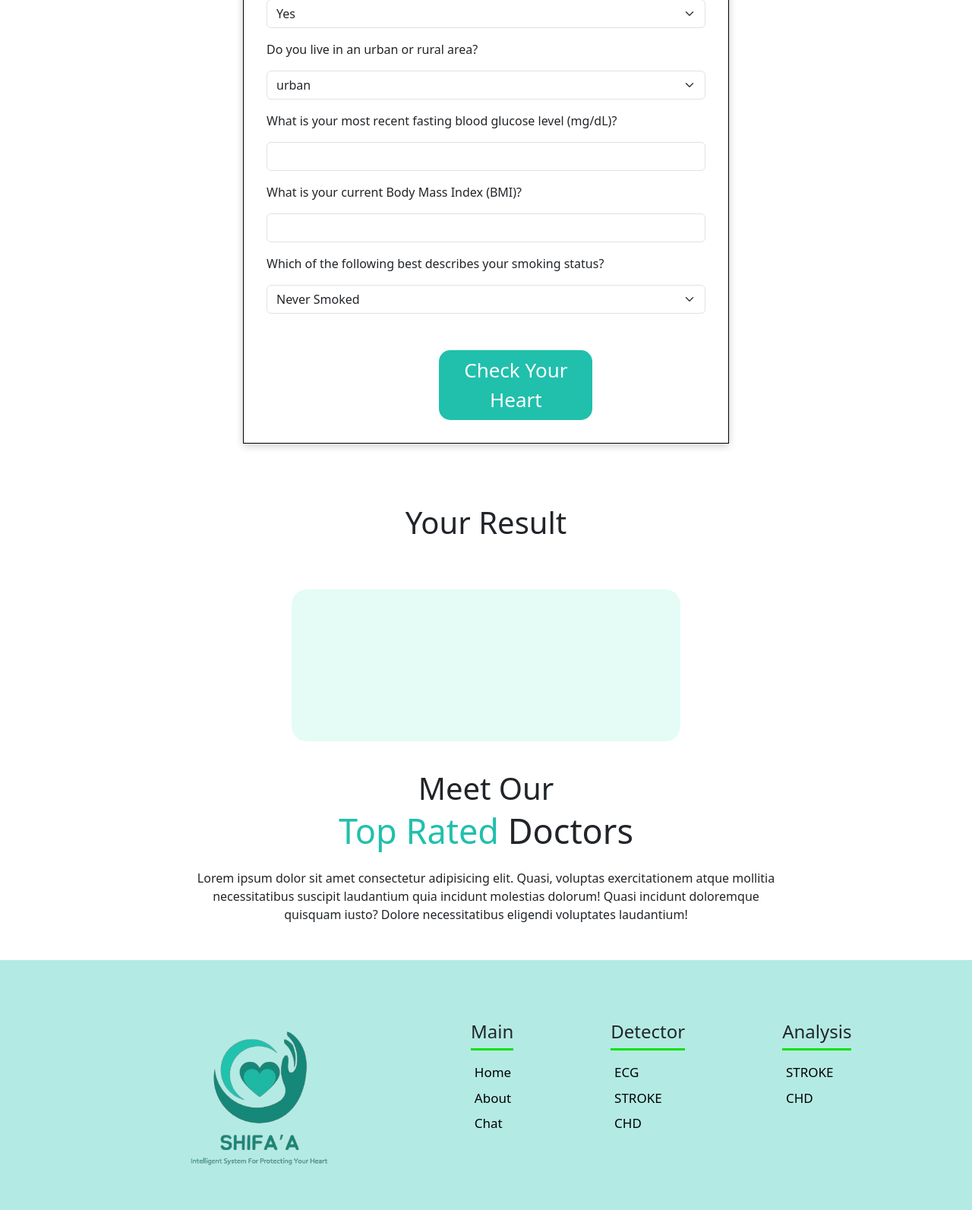
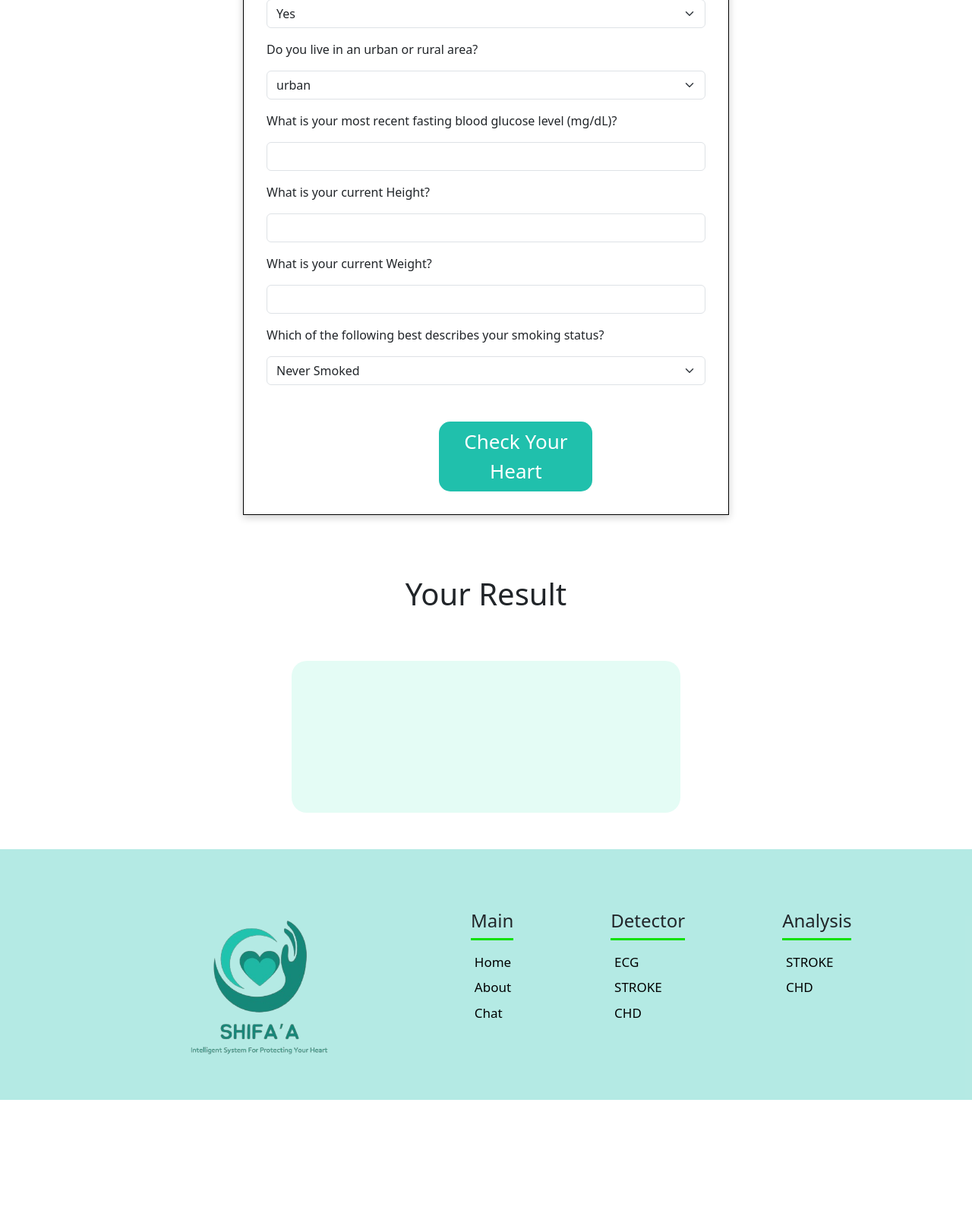
Before and after one commit to ahmedbasemdev/gp-app, a Flask app: page /stroke in a window 1280 px wide. Shown: the part 1589-3182 px from the top of the page at 76% size. After the commit the page ends 3037 px from the top, so only its background shows below. Run offline with Flask 3, Linux system fonts and the light colour scheme.

Commit message:
forms and translate

```diff
--- a/static/Scripts/script.js
+++ b/static/Scripts/script.js
@@ -26,10 +26,11 @@
     currentWork:"Which of the following best describes your current work status?",
     private:"Private",
     govtJob:"Govt_job",
-    children:"Children",
+    SelfEmployed:"Self-Employed",
+    NeverWorked:"Never_Worked",
     age:"What is your current age?",
     bloodPressure:"Have you been diagnosed with hypertension (high blood pressure)?",
-    yse:"Yes",
+    yes:"Yes",
     no:"No",
     status:"Have you ever been married?",
     heartDisease:"Do you have Heart disease",
@@ -38,17 +39,19 @@
     rural:"Rural",
     glucoseLevel:"What is your most recent fasting blood glucose level (mg/dL)?",
     bodyMass:"What is your current Body Mass Index (BMI)?",
+    height:"What is your current Height?",
+    weight:"What is your current Weight?",
     smokeStatus:"Which of the following best describes your smoking status?",
     neverSmoke:"Never Smoked",
     smoke:"Smokes",
     formerlySmoke:"Formerly Smoked",
 
     // ECG
-    ECGtitle:"Our Services",
-    ECGtitle2:"Tell Us How Can Help?",
-    ECGhead:"Part 1: Quick Questionaire",
-    ckmb:"CK-MB",
-    troponin:"Troponin",
+     ECGtitle:"Medical Tests & ECG",
+    ECGtitle2:"Answer this Questions",
+    ECGhead:"Part 1: Medical Test Questionnaire ",
+    ckmb:"What is Your creatine kinase-myocardial band (CK-MB)? ",
+    troponin:"What is Your Troponin Level?",
 
     //CHD
     CHDtitle:"CHD Questionaire",
@@ -94,53 +97,57 @@
     // chatbot:"الدردشة",
     english:"انجليزي",
     arabic:"عربي",
-    STtitle:"استبيان Stroke ",
-    STtitle2:"املا هذه البيانات",
-    gender:"ما هو نوعك",
+    STtitle:"اسئلة عن السكتة الدماغية ",
+    STtitle2:"اجب علي تلك الاسئلة",
+    strokeTitle:"ما هو نوعك؟",
+    gender:"النوع",
     male:"ذكر",
-    female:"أنثي",
-    currentWork:" أي مما يلي يصف بشكل أفضل حالة عملك الحالية ؟",
-    private:"خاص",
-    govtJob:"وظائف حكومية",
-    children:"أطفال",
-    age:"ما هو عمرك الحالي",
-    bloodPressure:"هل تم تشخيص إصابتك بارتفاع ضغط الدم (ارتفاع ضغط الدم)؟",
+    female:"انثي",
+    currentWork:" أي مما يلي يصف حالة عملك الحالية؟",
+    private:"خاص ",
+    govtJob:"حكومي",
+    SelfEmployed:"لديك عملك الخاص",
+    NeverWorked:"لا تعمل ",
+    age:"ما هو سنك الحالي؟",
+    bloodPressure:" هل سبق أن تم تشخيصك  بارتفاع ضغط الدم ؟",
     yes:"نعم",
     no:"لا",
-    status:"هل سبق لك الزواج؟",
-    heartDisease:"هل تعاني من مرض القلب",
-    live:"هل تعيش في منطقة حضرية أم ريفية؟",
-    urban:"حضري",
-    rural:"ريفي",
-    glucoseLevel:"ما هو أحدث مستوى للجلوكوز في الدم أثناء الصيام (مجم/ديسيلتر)؟",
-    bodyMass:"ما هو مؤشر كتلة جسمك الحالي (BMI)؟",
-    smokeStatus:"أي مما يلي يصف حالة التدخين لديك بشكل أفضل؟",
-    neverSmoke:"لم ادخن أبدا",
+    status:" هل سبق لك أن تزوجت؟",
+    heartDisease:" هل لديك مرض في القلب؟",
+    live:" هل تعيش في منطقة حضرية أم ريفية؟",
+    urban:" حضارية",
+    rural:"ريفية",
+    glucoseLevel:" ما هو أحدث مستوى جلوكوز في الدم في حالة الصيام (ملغم / ديسيلتر)؟",
+    bodyMass:" ما هو مؤشر كتلة الجسم الحالي لديك؟",
+    height:"ما هو طولك الحالي ؟",
+    weight:"ما هو وزنك الحالي ؟",
+    smokeStatus:" أي مما يلي يصف حالة التدخين لديك؟",
+    neverSmoke:"لم ادخن ابدا",
     smoke:"ادخن",
-    formerlySmoke:"مدخن سابقا",
+    formerlySmoke:"ادخن بشكل كبير",
     formCheck:"ابدا الفحص",
 
     //ECG
-    ECGtitle:"ترجم",
-    ECGtitle2:"ترجم",
-    ECGhead:"ترجم",
-    ckmb:"ترجم",
-    troponin:"ترجم",
+    ECGtitle:" التحاليل الطبية وتخطيط القلب ",
+    ECGtitle2:"اجب علي تلك الاسئلة",
+    ECGhead:" الجزء 1: اسئلة التحاليل الطبية ",
+    ckmb:"؟ (CK-MP) ما هو مستوى شريط الكرياتين كيناز وعضلة القلب لديك  ",
+    troponin:"؟ (Troponin)ما هو مستوي التروبونين لديك  ",
 
      //CHD
-     CHDtitle:"ترجم",
-     CHDtitle2:"ترجم",
-     cigsNum:"ترجم",
-     troponibloodPressuren:"ترجم",
-     stroke:"ترجم",
-     hypertension:"ترجم",
-     diabetes:"ترجم",
-     cholesterolLevel:"ترجم",
-     topBloodPressure:"ترجم",
-     bottomBloodPressure:"ترجم",
-     bmi:"ترجم",
-     restingHeartRate:"ترجم",
-     glucoseLevel:"ترجم",
+     CHDtitle:" اسئلة أمراض الشرايين التاجية ",
+     CHDtitle2:" أجب علي تلك الاسئلة ",
+     cigsNum:" إذا كنت تدخن حاليا ، فكم عدد السجائر التي تدخنها يوميا؟",
+     troponibloodPressuren:" هل تتناول حاليا أي أدوية لضغط الدم؟",
+     stroke:" هل أصبت بسكتة دماغية من قبل؟",
+     hypertension:" هل سبق أن تم تشخيصك  بارتفاع ضغط الدم ؟",
+     diabetes:" هل سبق أن تم تشخيصك  بمرض السكري؟",
+     cholesterolLevel:" ما هو أحدث مستوى كوليسترول كلي لديك (ملغم / ديسيلتر)؟",
+     topBloodPressure:" ما هي أحدث قراءة لضغط الدم الانقباضي لديك (الرقم الأعلى)؟ ",
+     bottomBloodPressure:" ما هي أحدث قراءة لضغط الدم الانبساطي لديك (الرقم السفلي)؟",
+     bmi:" ما هو مؤشر كتلة الجسم الحالي لديك ",
+     restingHeartRate:" ما هو معدل ضربات قلبك أثناء الراحة (نبضة في الدقيقة)؟",
+     glucoseLevel:" ما هو أحدث مستوى جلوكوز في الدم في حالة الصيام (ملغم / ديسيلتر)؟",
 
     //RESULT
     result:"نتيجتك",
--- a/static/Styles/index.css
+++ b/static/Styles/index.css
@@ -158,6 +158,7 @@
     border-radius: 10px; /* Add border radius for rounded corners */
     background-color: #ffffff; /* Set background color */
     color: black; /* Set text color */
+    font-weight: bold;
   }
 
   .custom-select:focus {
--- a/templates/about.html
+++ b/templates/about.html
@@ -102,7 +102,7 @@
         <div class='intro '>
             <div class="i-left">
                 <div class="i-name">
-                    <span>Check Your Dental</span>
+                    <span>Check Your Heart</span>
                     <span>Health Today</span>
                     <span>Discover our journey in Shefaa, where a team of dedicated computer
                         engineering students from Egypt is revolutionizing cardiovascular health
--- a/templates/chd.html
+++ b/templates/chd.html
@@ -223,7 +223,7 @@
         <div class='intro '>
             <div class="i-left">
                 <div class="i-name">
-                    <span>Check Your Dental</span>
+                    <span>Check Your Heart</span>
                     <span>Health Today</span>
                     <span>Assess your risk of developing Coronary Heart Disease (CHD) within the next 10
                         years. Our CHD Predictor, powered by the Framingham Heart Study data. Simply fill in
--- a/templates/chd_analysis.html
+++ b/templates/chd_analysis.html
@@ -77,7 +77,7 @@
         <div class='intro '>
             <div class="i-left">
                 <div class="i-name">
-                    <span>Check Your Dental</span>
+                    <span>Check Your Heart</span>
                     <span>Health Today</span>
                     <span>Explore the world of data-driven healthcare with our Power BI Analysis. Dive into
                         interactive visualizations, uncover trends, and understand the complex factors behind
--- a/templates/index.html
+++ b/templates/index.html
@@ -93,7 +93,7 @@
         <div class='intro '>
             <div class="i-left flex-item">
                 <div class="i-name">
-                    <span>Check Your Dental</span>
+                    <span>Check Your Heart</span>
                     <span>Health Today</span>
                     <span>Welcome to Shefaa, a groundbreaking platform where technology meets
                         healthcare. Our mission is to empower you with tools for early prevention and
--- a/templates/stroke.html
+++ b/templates/stroke.html
@@ -221,7 +221,7 @@
         <div class='intro '>
             <div class="i-left">
                 <div class="i-name">
-                    <span>Check Your Dental</span>
+                    <span>Check Your Heart</span>
                     <span>Health Today</span>
                     <span style="font-family: Cairo, sans-serif;">Understanding your stroke risk is now simpler than ever. Our Stroke Predictor
                         utilizes algorithms to evaluate your risk based on key health indicators. Enter your
@@ -264,7 +264,7 @@
                         <option value="1" data-lng="private">Private</option>
                         <option value="2" data-lng="SelfEmployed"> Self-Employed</option>
                         <option value="3" data-lng="govtJob">Govt_job, Children</option>
-                        <option value="3" data-lng="children">Children</option>
+                        <!-- <option value="3" data-lng="children">Children</option> -->
                         <option value="4" data-lng="NeverWorked">Never_Worked</option>
                     </select>
 
@@ -303,8 +303,11 @@
                     <label for="glucose" class="mb-3" data-lng="glucoseLevel">What is your most recent fasting blood glucose level (mg/dL)?</label>
                     <input type="number" class="form-control mb-3" id="glucose" placeholder="" name="avg_glucose_level" required>
 
-                    <label for="Mass" class="mb-3" data-lng="bodyMass">What is your current Body Mass Index (BMI)?</label>
-                    <input type="number" class="form-control mb-3" id="Mass" placeholder="" name="bmi" required>
+                    <label for="height" class="mb-3" data-lng="height">What is your current Height?</label>
+                    <input type="number" class="form-control mb-3" id="height" placeholder="" name="height" required>
+
+                    <label for="weight" class="mb-3" data-lng="weight">What is your current Weight?</label>
+                    <input type="number" class="form-control mb-3" id="weight" placeholder="" name="weight" required>
 
                     <label for="smokingstatus" class="form-label mb-3" data-lng="smokeStatus">Which of the following best describes your smoking status?</label>
                     <select class="form-select mb-3" aria-label="Default select example" id="smokingstatus" name="smoking_status" required>
@@ -336,18 +339,7 @@
             </div>
         </div>
         <!-- End Result Secion -->
-<!-- Doctor Suggestion -->
-<div class="doctors">
-    <div class="doctorsContainer">
-    <!-- <p style="color: rgb(0, 179, 255); font-size: 22px;">Doctors</p> -->
-    <p style="font-size: 40px; margin-top: -1rem;" data-lng="meetDr"> Meet Our</p>
-    <p style="font-size: 45px; margin-top: -1.5rem;" data-lng="topDr"> <span style="color: #20c0ac;"> Top Rated </span>Doctors</p>
-    <p style="text-align: center;" data-lng="topicsDr">Lorem ipsum dolor sit amet consectetur adipisicing elit.
-         Quasi, voluptas exercitationem atque mollitia necessitatibus
-          suscipit laudantium quia incidunt molestias dolorum! Quasi
-           incidunt doloremque quisquam iusto?
-         Dolore necessitatibus eligendi voluptates laudantium!</p>
-</div>
+
 
 <!-- Doctor Suggestion -->
 {% if prediction != "0" %}
--- a/templates/stroke_analysis.html
+++ b/templates/stroke_analysis.html
@@ -78,7 +78,7 @@
         <div class='intro '>
             <div class="i-left">
                 <div class="i-name">
-                    <span>Check Your Dental</span>
+                    <span>Check Your Heart</span>
                     <span>Health Today</span>
                     <span>Explore the world of data-driven healthcare with our Power BI Analysis. Dive into
                         interactive visualizations, uncover trends, and understand the complex factors behind
```
Also changed, not shown: templates/chat.html (+9 -3 lines), templates/ecg.html (+20 -19 lines).
